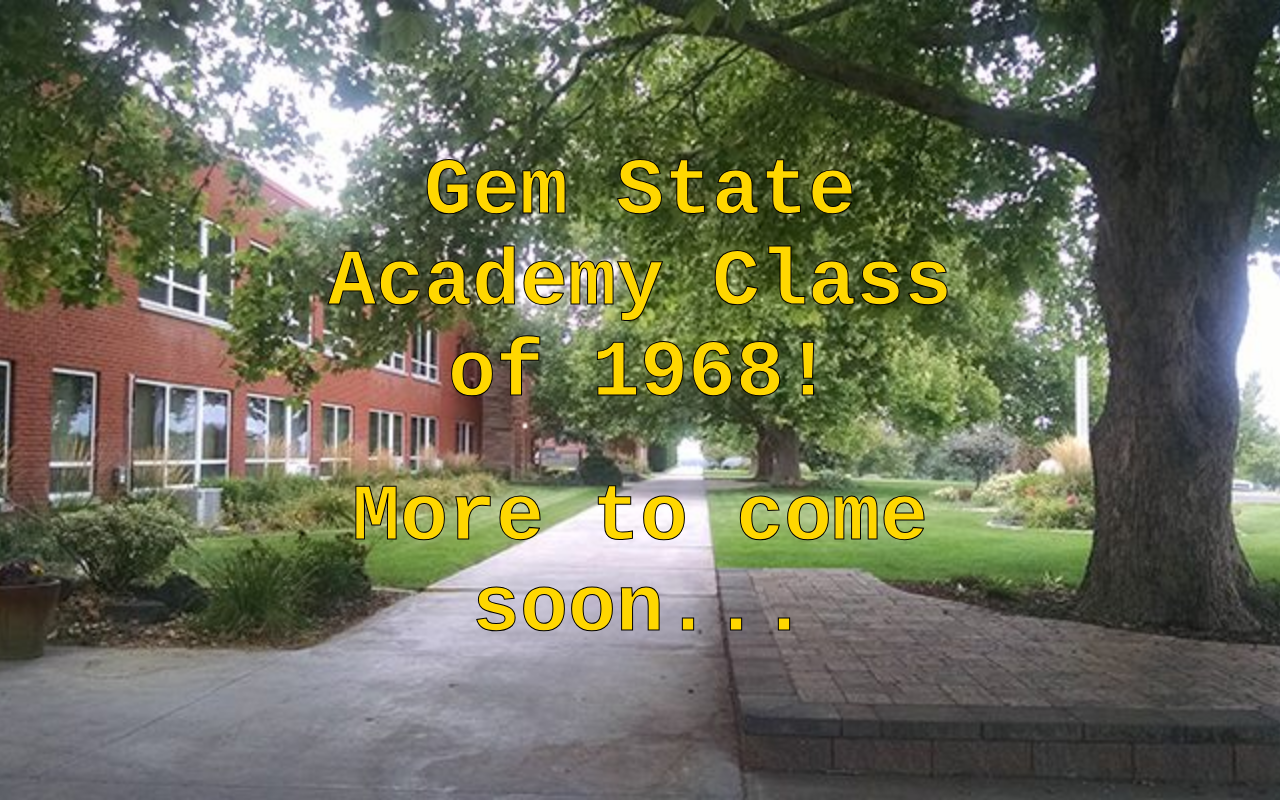
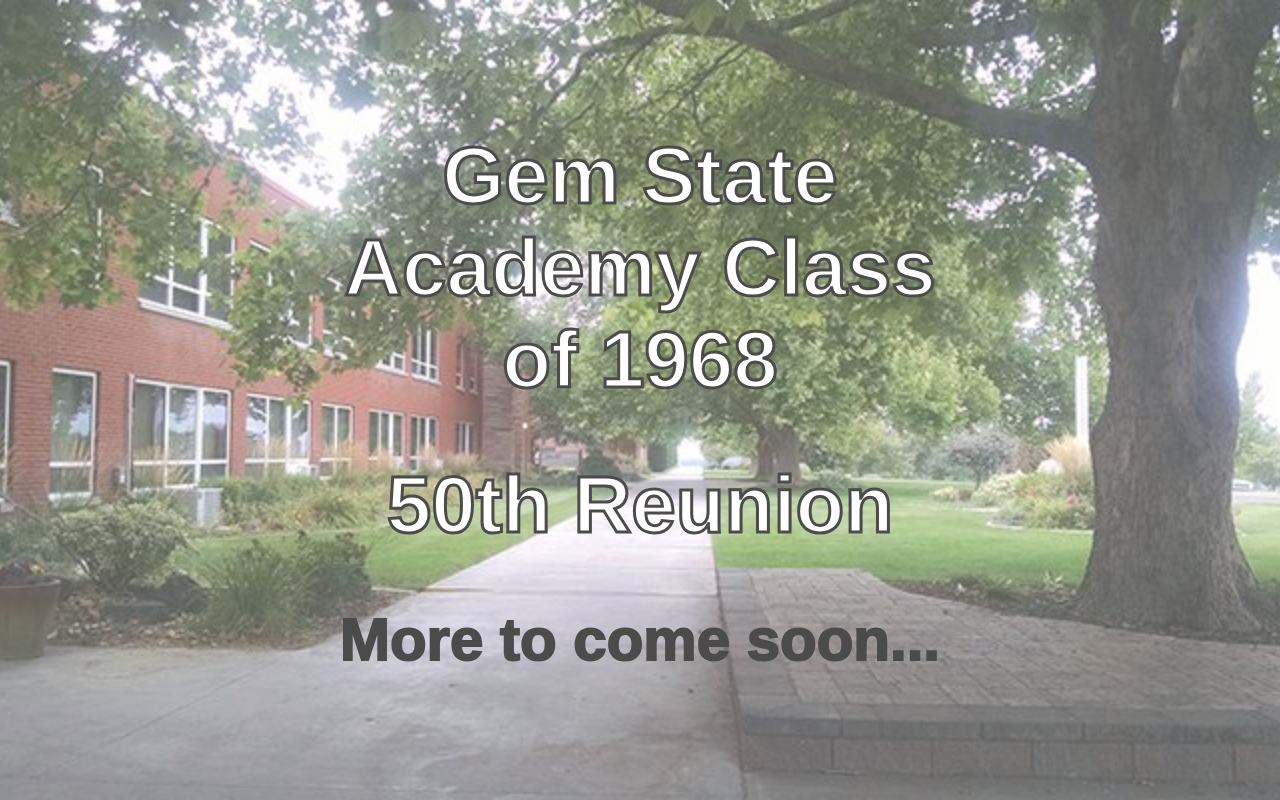
Before and after one commit to Anchises68/gemstateclassof68, a plain HTML site: page index.html in a window 1280 px wide. Drawn offline with nearby package versions, Linux system fonts and the light colour scheme.

Commit message:
static site basic set up

```diff
--- a/index.html
+++ b/index.html
@@ -11,8 +11,9 @@
       <!--  <p>Logo</p> -->
       </div>
       <div class="middle">
-        <h1>Gem State Academy Class of 1968!</h1>
-        <h1> More to come soon... </h1>
+        <h1>Gem State Academy Class of 1968</h1>
+        <h1>50th Reunion</h1>
+        <h2> More to come soon... </h2>
       <!--  <hr>
         <p id="demo" style="font-size:30px"></p> -->
       </div>
--- a/styles/main.css
+++ b/styles/main.css
@@ -5,14 +5,22 @@
 
 .bgimg {
     background-image: url('/836.jpg');
+    opacity: 0.7;
     height: 100%;
     background-position: center;
     background-size: cover;
     position: relative;
-    color: gold;
-    -webkit-text-stroke: 1px black;
-    font-family: "Cooper Black", Courier, monospace;
+    color: white;
+    -webkit-text-stroke: 3px black;
+    font-family: "Arial", Courier, monospace;
     font-size: 40px;
+}
+
+h2 {
+  color: black;
+  -webkit-text-stroke: 2px black;
+  font-family: "Arial", Courier, monospace;
+
 }
 
 .topleft {
```
